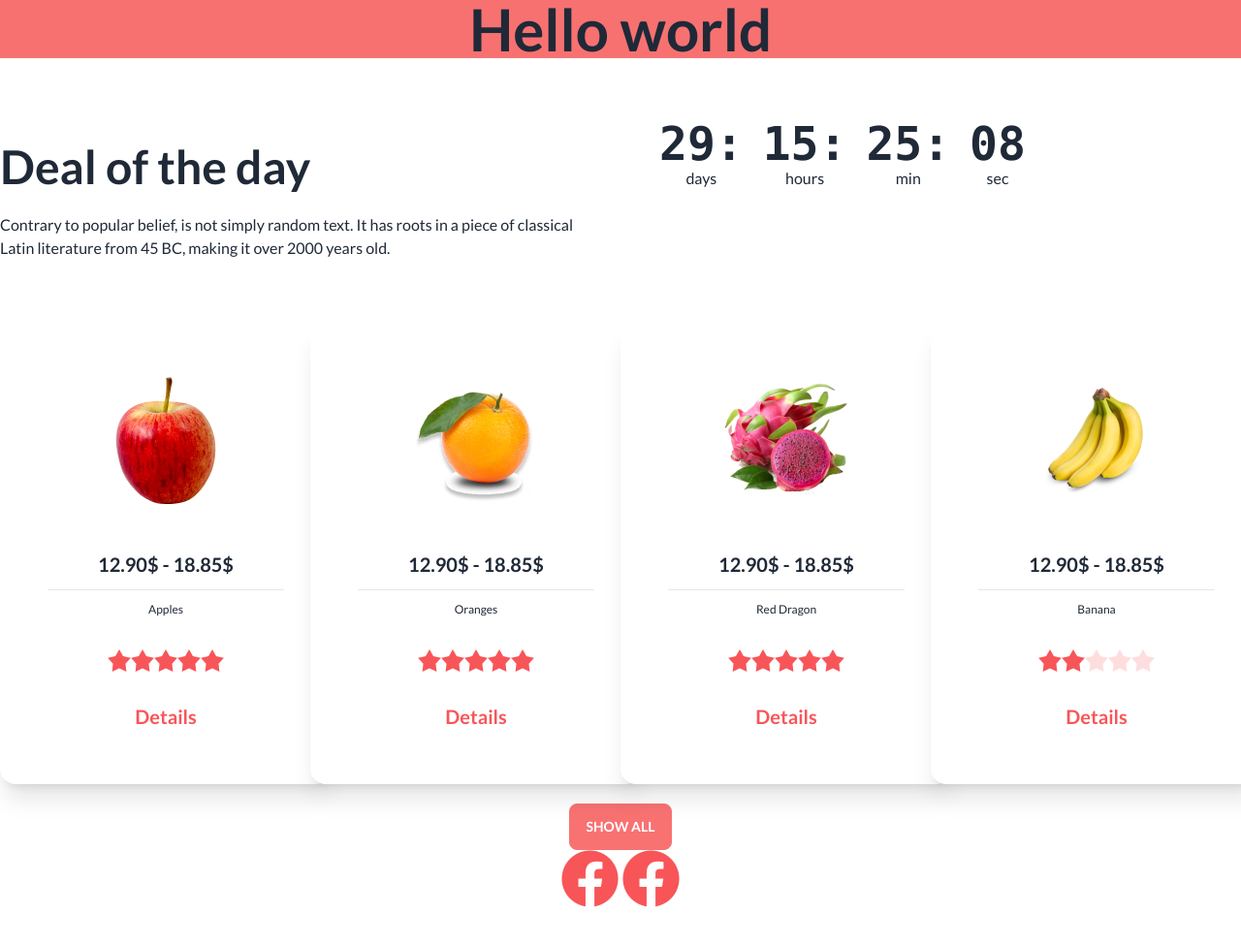
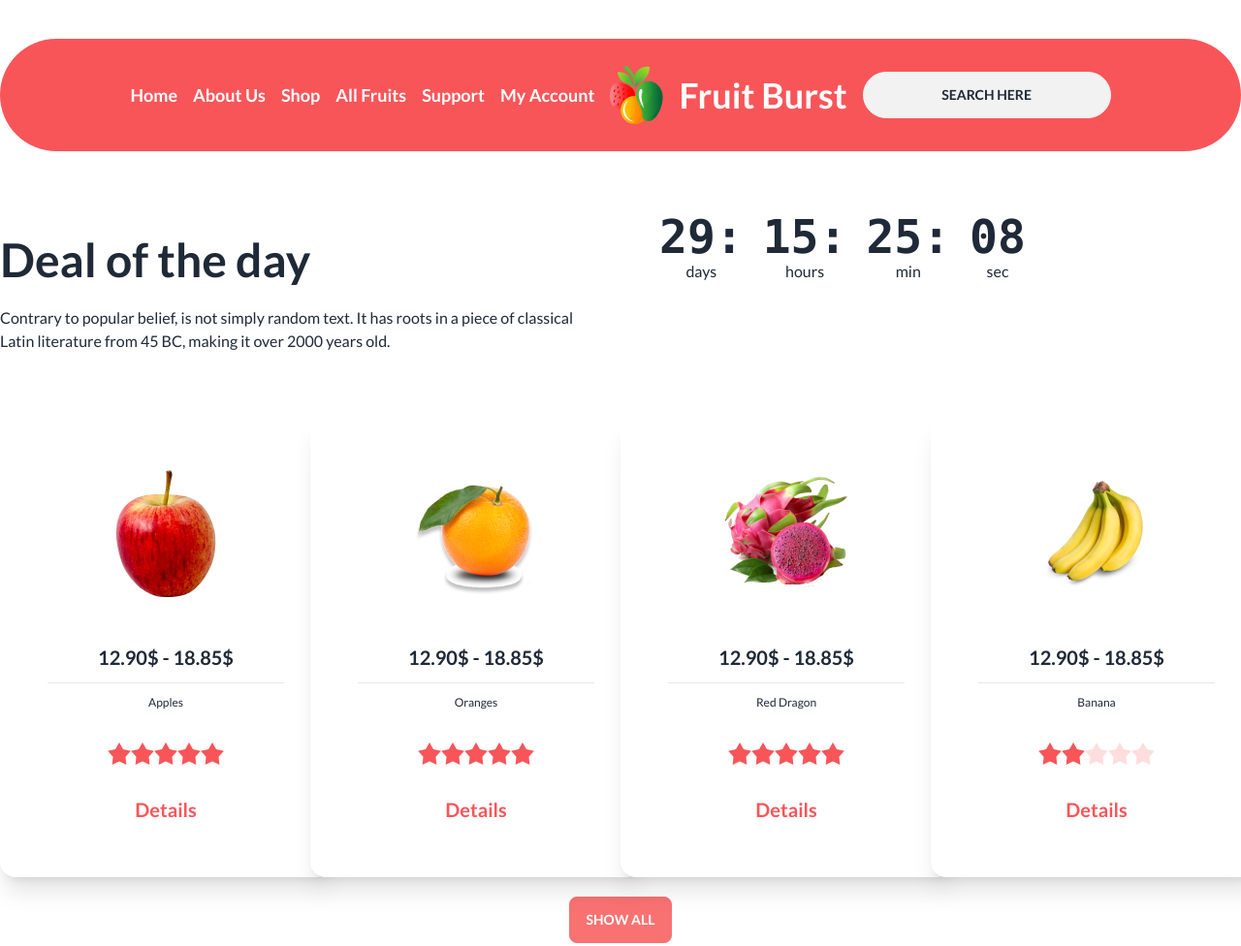
Before and after one commit to Nur-Sohel/Assignment_3, a plain HTML site: page B8A3-fruit-brust-main/images/index.html in a window 1280 px wide. Shown: the top 976 px of the page at 97% size. Drawn offline with nearby package versions, Linux system fonts and the light colour scheme.

Commit message:
added nav

```diff
--- a/B8A3-fruit-brust-main/images/index.html
+++ b/B8A3-fruit-brust-main/images/index.html
@@ -43,7 +43,34 @@
 
   <body class="font-lato md:container md:mx-auto">
     <header>
-      <h3 class="bg-red-400 font-bold text-center text-6xl">Hello world</h3>
+      <!-- <h3 class="bg-red-400 font-bold text-center text-6xl">Hello world</h3> -->
+      <nav class="footer footer-center p-7 bg-komla text-primary-content mt-10 rounded-full">
+        <div class="grid grid-flow-col gap-4">
+          <p class="font-semibold text-lg text-white">
+            Home
+          </p>
+          <p class="font-semibold text-lg text-white">
+            About Us
+          </p>
+          <p class="font-semibold text-lg text-white">
+            Shop
+          </p>
+          <p class="font-semibold text-lg text-white">
+            All Fruits
+          </p>
+          <p class="font-semibold text-lg text-white">
+            Support
+          </p>
+          <p class="font-semibold text-lg text-white">
+            My Account
+          </p>
+          <img src="./logo.png " alt="">
+          <p class="font-bold text-4xl text-white">
+            Fruit Burst
+          </p>
+          <button class="btn btn-wide rounded-full"> Search here</i></button>
+        </div>
+      </nav>
     </header>
 
     <main class="">
@@ -257,10 +284,10 @@
         </div>
       </section>
     </main>
-    <div class="text-center">
+    <!-- <div class="text-center">
         <i class="fa-brands fa-facebook text-6xl text-komla"></i>
         <i class="fa-brands fa-facebook text-6xl text-komla"></i>
-    </div>
+    </div> -->
     <!-- <footer class="">
         <div class="flex flex-row bg-komla">
        <div class="ml-auto bg-komla py-4">
```
